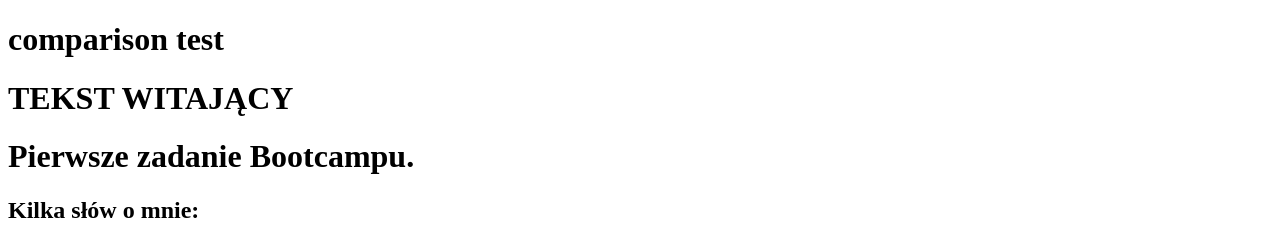
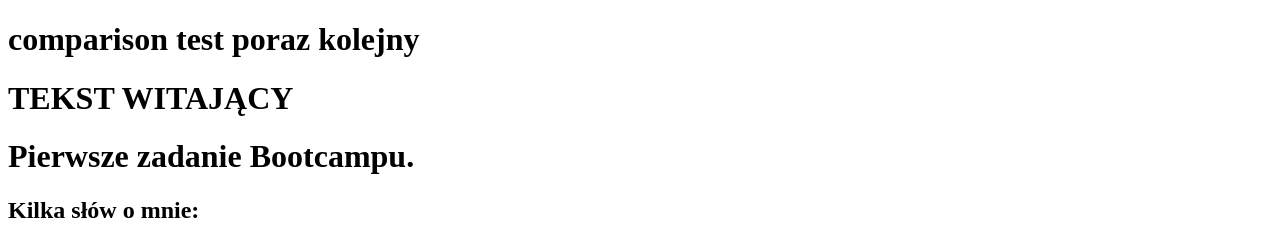
Before and after one commit to patryk-stanek/nauka-gita, a plain HTML site: page index.html in a window 1280 px wide. Shown: the top 241 px of the page. Drawn offline with nearby package versions, Linux system fonts and the light colour scheme; files that its build step writes are made by us from their sources.

Commit message:
Change header

```diff
--- a/index.html
+++ b/index.html
@@ -6,7 +6,7 @@
 		<title>Pierwsze zadanie Bootcampu. Tytuł zmieniony na potrzeby zadania z gitem</title>
 	</head>
 	<body>
-		<h1>comparison test</h1>
+		<h1>comparison test poraz kolejny</h1>
 		<div class="header">
 			<h1>TEKST WITAJĄCY</h1>
 		</div>
```
